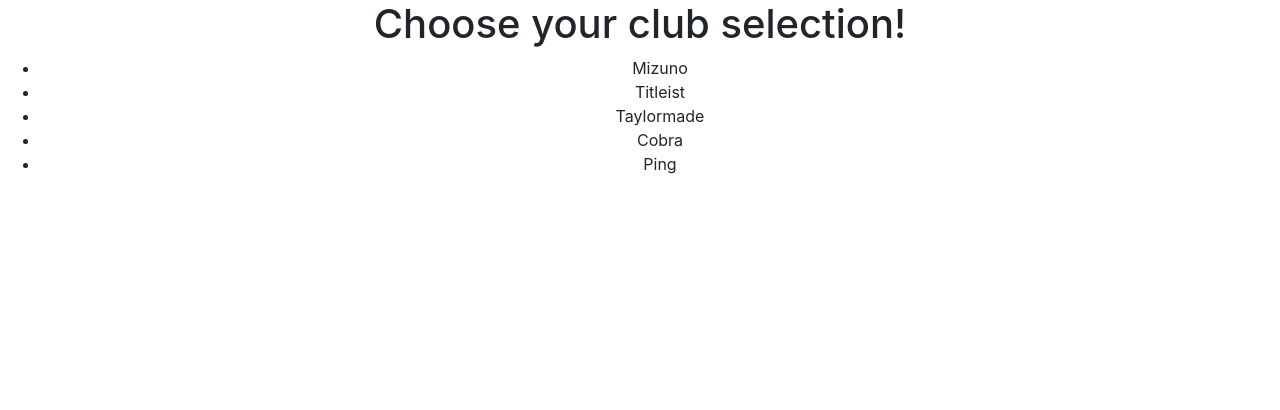
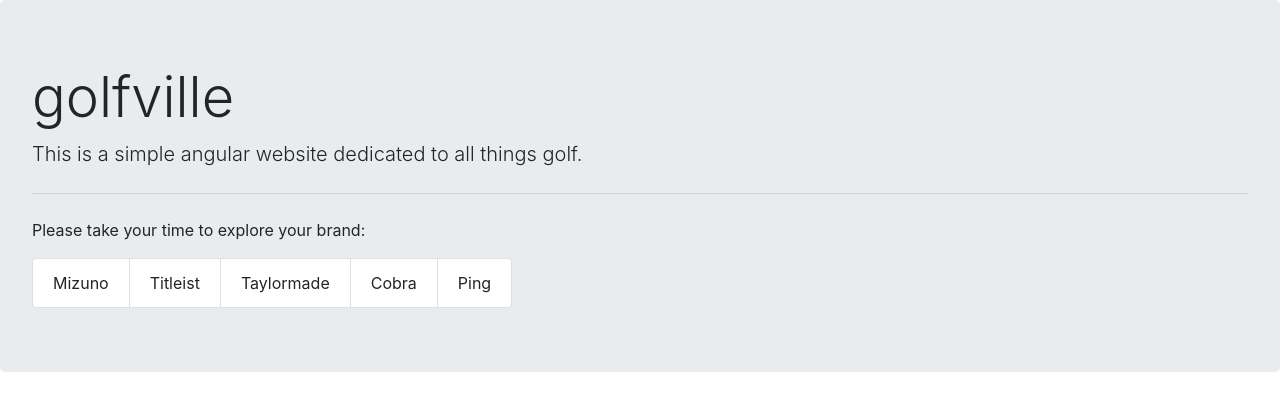
Before and after one commit to TheFern16/golf_ville, an Angular app in the folder golf-ville/: page / in a window 1280 px wide. Shown: the top 410 px of the page. Built offline with nearby package versions, Linux system fonts and the light colour scheme.

Commit message:
add updated bs and hoverover event

```diff
--- a/golf-ville/src/app/app.component.html
+++ b/golf-ville/src/app/app.component.html
@@ -1,17 +1,20 @@
-<!--The content below is only a placeholder and can be replaced.-->
-<div style="text-align:center">
-  <h1>
-    Choose your club selection!
-  </h1>
-  <ul>
+<div class="jumbotron">
+  <h1 class="display-4">golfville</h1>
+  <p class="lead">This is a simple angular website dedicated to all things golf.</p>
+  <hr class="my-4">
+  <p>Please take your time to explore your brand:</p>
+  <div class="list-group">
+    <ul class="list-group list-group-horizontal-sm">
       <li
+        class="list-group-item"
         (click)="handleClick($event)"
+        (mouseenter)="handleMouseOver($event)"
         *ngFor="let title of titles"
         >
         {{ title }}
       </li>
     </ul>
-<div>
-
+  </div>
+</div>
 
 <router-outlet></router-outlet>
--- a/golf-ville/src/app/app.component.ts
+++ b/golf-ville/src/app/app.component.ts
@@ -12,4 +12,8 @@
   handleClick(event) {
   	this.title = event.target.innerHTML;
   }
+
+  handleMouseOver(event) {
+	event.target.classList.add('active');
+  }
 };
--- a/golf-ville/src/index.html
+++ b/golf-ville/src/index.html
@@ -6,7 +6,7 @@
   <base href="/">
   <meta name="viewport" content="width=device-width, initial-scale=1">
   <link rel="icon" type="image/x-icon" href="favicon.ico">
-  <link rel="stylesheet" href="https://maxcdn.bootstrapcdn.com/bootstrap/4.0.0/css/bootstrap.min.css" integrity="sha384-Gn5384xqQ1aoWXA+058RXPxPg6fy4IWvTNh0E263XmFcJlSAwiGgFAW/dAiS6JXm" crossorigin="anonymous">
+  <link rel="stylesheet" href="https://stackpath.bootstrapcdn.com/bootstrap/4.3.1/css/bootstrap.min.css" integrity="sha384-ggOyR0iXCbMQv3Xipma34MD+dH/1fQ784/j6cY/iJTQUOhcWr7x9JvoRxT2MZw1T" crossorigin="anonymous">
 </head>
 <body>
   <app-root></app-root>
```
Lines whose indentation alone changed are shown as unchanged.
